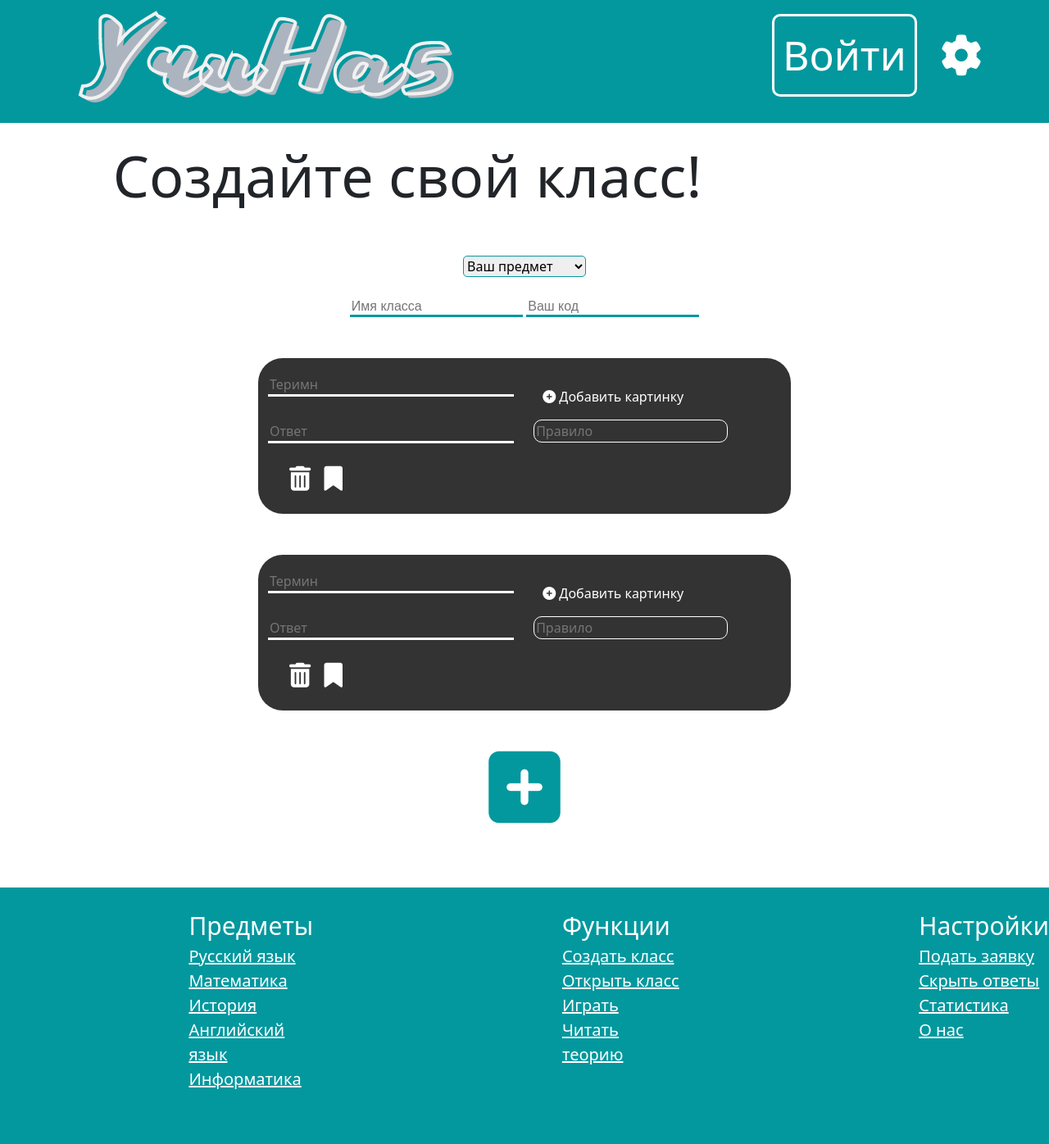
After one commit to ArtemMoshenko/ivr, a Flask app: template templates/create_class.html in a window 1280 px wide. The commit adds this page. Shown: the whole page at 82% size. Run offline with Flask 2, Linux system fonts and the light colour scheme; the template is opened without the code that fills it, so the values that code supplies are empty; some libraries are stand-ins or nearby versions.

```diff
--- a/main.py
+++ b/main.py
@@ -7,8 +7,46 @@ from flask import request
 app = Flask(__name__)
 
 
-@app.route('/')
-def news():
+@app.route('/', methods=['GET', 'POST'])
+def main():
+    if request.method == "POST":
+        if 'tren' in request.form:
+            return "1"
+
+        if 'create_class' in request.form:
+            return render_template("create_class.html")
+
+        if 'come' in request.form:
+            return "3"
+
+        if 'play_game' in request.form:
+            return "4"
+
+        if 'read_teor' in request.form:
+            return "5"
+
+        if 'instruction' in request.form:
+            return "6"
+
+        if 'registration' in request.form:
+            return render_template("reg.html"
+                                   )
+        if 'logo' in request.form:
+            return render_template("home.html")
+
+        if 'add_picture' in request.form:
+            return "add_pic"
+
+        if 'rule' in request.form:
+            return "rule"
+
+        if 'delete' in request.form:
+            return "delete"
+
+        if 'imp' in request.form:
+            return "imp"
+
+
     return render_template('home.html')
 
 if __name__ == '__main__':
--- /dev/null
+++ b/static/css/style_create_class.css
@@ -0,0 +1,62 @@
+
+.subject{
+    display: block;
+    margin: auto;
+    width: 150px;
+    border-color: #03989e;
+    border-radius: 5px;
+    margin-top: 5%;
+}
+
+.input_group{
+    text-align: center;
+    outline: none;
+    font-family: sans-serif;
+    position: relative;
+
+}
+
+.input_group input{
+    width: 100%;
+    height: 100%;
+    color: black;
+    border: none;
+    border-bottom: 3px solid #03989e;
+    outline: none;
+}
+
+.input_group_2 input{
+    width: 100%;
+    height: 100%;
+    color: white;
+    border: none;
+    border-bottom: 3px solid white;
+    outline: none;
+}
+
+
+.input_group label::after{
+    content: "";
+    width: 80%;
+    height: 80%;
+    border-bottom: 4px solid black;
+}
+
+form{
+    border: 4px;
+    border-radius: 15%;
+}
+
+.rule{
+    border: none;
+    background: none;
+    border: 1px solid white;
+    border-radius: 10px;
+    color: white;
+}
+
+.button_group input::after{
+    content: "";
+    width: 80%;
+    height: 80%;
+    border-bottom: 4px solid black;
--- a/templates/base.html
+++ b/templates/base.html
@@ -10,20 +10,20 @@
 </head>
 <body>
 
-
+<form form method="POST" action="">
     <nav class="navbar">
         <ul class="container">
 
-            <li><a href="#"> <img src="static/img/base_pic/logo.png" alt="" class="logo"></a></li>
+            <li><a href="#" name="logo"> <img src="static/img/base_pic/logo.png" alt="" class="logo"></a></li>
 
             <li>
-                <button type="button" class="button1">Войти</button>
+                <button name="registration" class="button1">Войти</button>
                 <a href='' class="setting_button"><i class="fa-solid fa-gear"></i></a>
             </li>
 
         </ul>
     </nav>
-
+</form>
 
     {% block content %}{% endblock %}
     <br>
--- /dev/null
+++ b/templates/create_class.html
@@ -0,0 +1,100 @@
+<!DOCTYPE html>
+<html lang="en">
+<head>
+    <meta charset="UTF-8">
+    <link rel="stylesheet" href="static/css/style_create_class.css">
+    <link href="https://cdn.jsdelivr.net/npm/bootstrap@5.1.3/dist/css/bootstrap.min.css" rel="stylesheet" integrity="sha384-1BmE4kWBq78iYhFldvKuhfTAU6auU8tT94WrHftjDbrCEXSU1oBoqyl2QvZ6jIW3" crossorigin="anonymous">
+    <script src="https://kit.fontawesome.com/cdba925fc2.js" crossorigin="anonymous"></script>
+    <title>Главная</title>
+</head>
+<body>
+
+{% extends "base.html" %}
+{% block content %}
+
+<form form method="POST" action="">
+    <div class="container">
+
+<h1 style="font-size: 70px; margin-left: 5%; margin-top: 2%">Создайте свой класс!</h1>
+
+        <form class="name_code_form">
+            <select class="subject">
+                <option selected>Ваш предмет</option>
+                <option value="subject_math">математика</option>
+                <option value="subject_rus">русский</option>
+                <option value="subject_inf">информатика</option>
+                <option value="subject_eng">английский</option>
+                <option value="subject_hist">история</option>
+            </select>
+            <br>
+            <div class="input_group">
+                <li><input type="text" class="name_class" id="name_class" placeholder="Имя класса" autocomplete="off"></li>
+                <li><input type="password" class="code_class" id="code_class" placeholder="Ваш код"></li>
+            </div>
+
+        </form>
+
+        <ul class="container" style="margin-top: 50px; border-radius: 30px; background-color: #323332; width: 650px;">
+                <li>
+                    <div class="input_group_2">
+                        <input type="text" class="term" id="term" placeholder="Теримн" autocomplete="off" style=" margin-top: 20px; width: 300px; background: none;">
+                        <br>
+                        <input type="text" class="password" id="password" placeholder="Ответ" autocomplete="off" style="width: 300px; margin-top: 30px; background: none;">
+                    </div>
+                </li>
+
+                <li>
+                    <div class="button_group" style="margin-left: 20px; margin-bottom: 20px;">
+                        <button name="class" style="background: none; border: none; margin-left: 5px; margin-bottom: 15px; color: white"><i class="fa-solid fa-circle-plus"></i></i> Добавить картинку</button>
+                        <br>
+                        <input type="text" class="rule" id="rule" placeholder="Правило" autocomplete="off">
+                    </div>
+                </li>
+
+                <li>
+                    <div class="icons" style="margin-left: 20px">
+                        <button name="delete" style="background: none; border: none; font-size: 30px; color: white; margin-bottom: 20px"><i class="fa-solid fa-trash-can"></i></button>
+                        <button name="imp" style="background: none; border: none; font-size: 30px; color: white; margin-bottom: 20px"><i class="fa-solid fa-bookmark"></i></button>
+                    </div>
+                </li>
+        </ul>
+
+        <ul class="container" style="margin-top: 50px; border-radius: 30px; background-color: #323332; width: 650px;">
+                <li>
+                    <div class="input_group_2">
+                        <input type="text" class="term" id="term1" placeholder="Термин" autocomplete="off" style=" margin-top: 20px; width: 300px; background: none;">
+                        <br>
+                        <input type="text" class="password" id="password1" placeholder="Ответ" autocomplete="off" style="width: 300px; margin-top: 30px; background: none;">
+                    </div>
+                </li>
+
+                <li>
+                    <div class="button_group" style="margin-left: 20px; margin-bottom: 20px;">
+                        <button name="add_picture" style="background: none; border: none; margin-left: 5px; margin-bottom: 15px; color: white"><i class="fa-solid fa-circle-plus"></i></i> Добавить картинку</button>
+                        <br>
+                        <input name="rule" type="text" class="rule" id="rule1" placeholder="Правило" autocomplete="off">
+                    </div>
+                </li>
+
+                <li>
+                    <div class="icons" style="margin-left: 20px">
+                        <button style="background: none; border: none; font-size: 30px; color: white; margin-bottom: 20px"><i class="fa-solid fa-trash-can"></i></button>
+                        <button style="background: none; border: none; font-size: 30px; color: white; margin-bottom: 20px"><i class="fa-solid fa-bookmark"></i></button>
+                    </div>
+                </li>
+        </ul>
+
+
+        <button class="container" style="background: none; border: none; font-size: 100px; color: #03989e;"><i class="fa-solid fa-square-plus"></i></button>
+
+    </div>
+</form>
+
+
+
+<script src="https://cdn.jsdelivr.net/npm/bootstrap@5.1.3/dist/js/bootstrap.bundle.min.js" integrity="sha384-ka7Sk0Gln4gmtz2MlQnikT1wXgYsOg+OMhuP+IlRH9sENBO0LRn5q+8nbTov4+1p" crossorigin="anonymous"></script>
+
+{% endblock %}
+
+</body>
+</html>
```
Also changed, not shown: static/css/style_reg.css (added, +67 -0 lines), templates/home.html (+11 -9 lines), templates/home_1.html (added, +17 -0 lines), templates/instruction.html (added, +10 -0 lines), templates/reg.html (added, +37 -0 lines), static/img/reg_pic/book-note.jpg (added).
